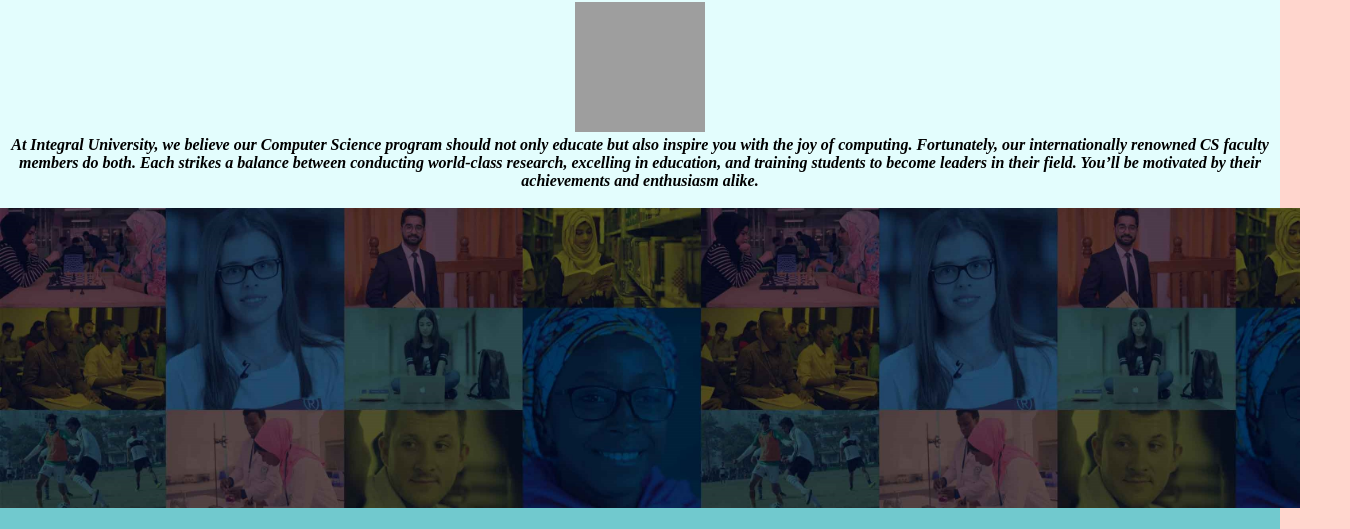
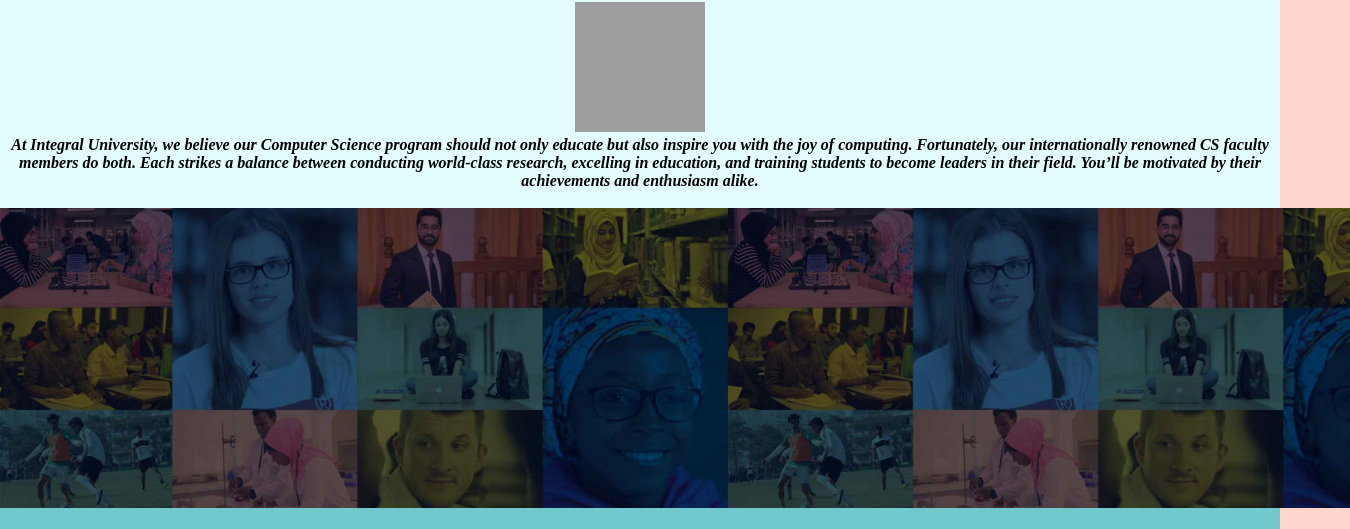
Before and after one commit to faiz-aha/assignment, a plain HTML site: page index.html in a window 1280 px wide. Shown: the part 266-795 px from the top of the page, 1350 px wide, since content can reach past the window. Drawn offline with Linux system fonts and the light colour scheme; grey boxes are pictures that could not be loaded.

Commit message:
Update index.html

```diff
--- a/index.html
+++ b/index.html
@@ -44,7 +44,7 @@
     <center>
 
     <a href="https://www.iul.ac.in">
-            <img src="hello3.jpg" alt="error"height="300px" width="1300px" margine="150px">
+            <img src="hello3.jpg" alt="error"height="300px" width="1350px" margine="150px">
     </a>
 
     </center>
```
